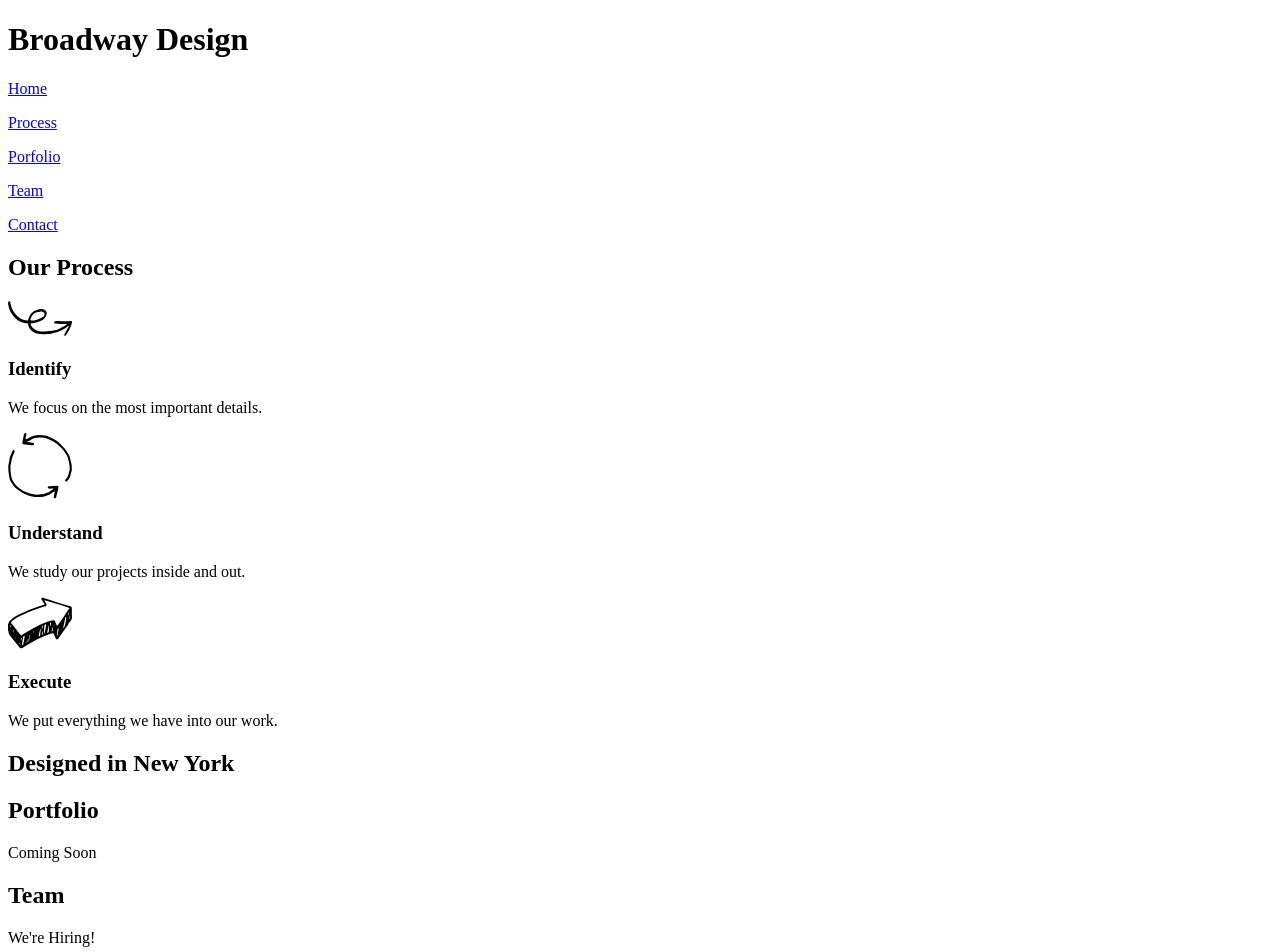
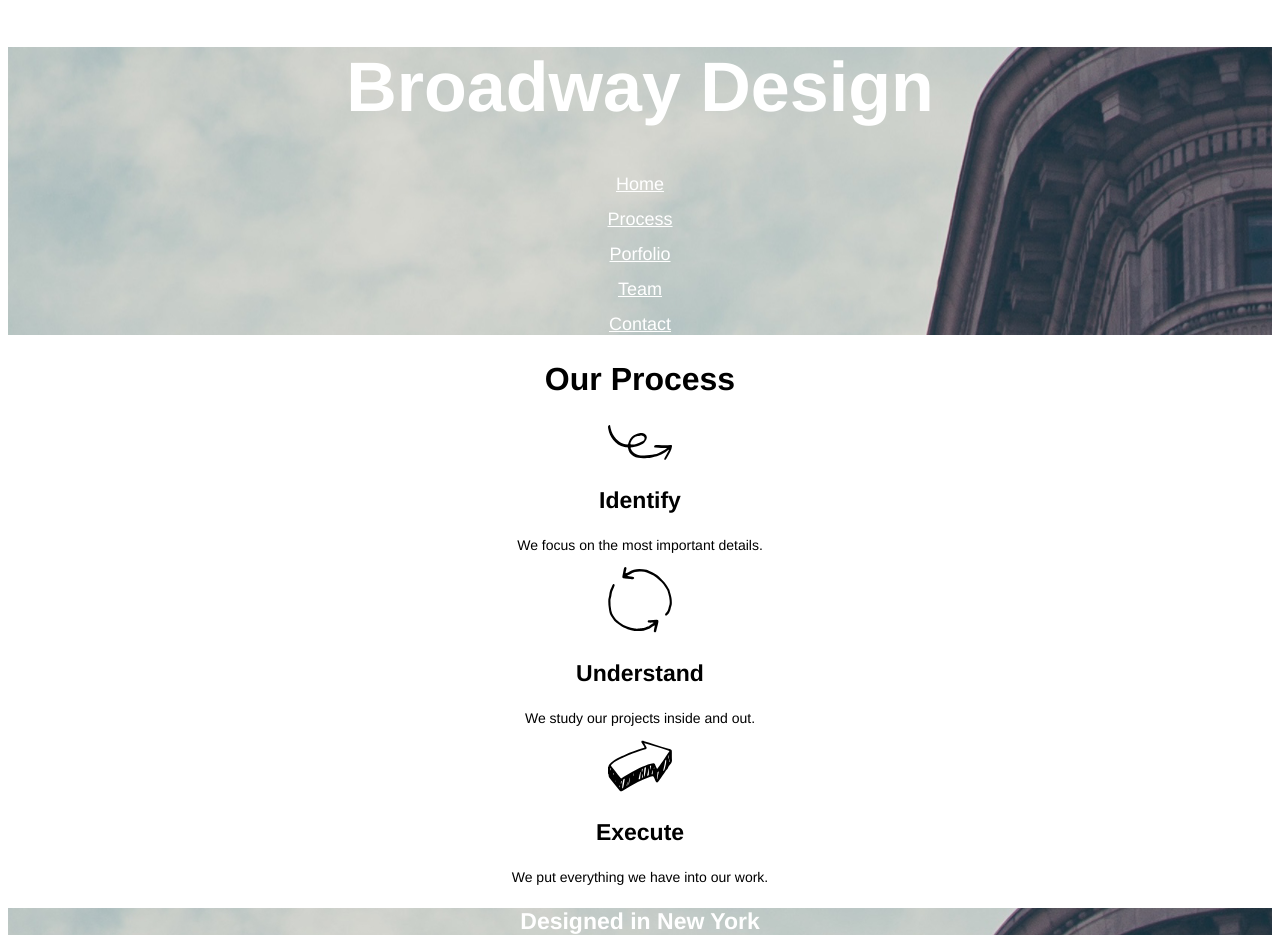
Before and after one commit to kjjtruong/broadway-design, a plain HTML site: page index.html in a window 1280 px wide. Shown: the top 952 px of the page. Drawn offline with Linux system fonts and the light colour scheme.

Commit message:
add CSS styling - project complete

```diff
--- a/index.html
+++ b/index.html
@@ -8,11 +8,11 @@
         <!-- Hero Section -->
         <div class="hero">
             <h1>Broadway Design</h1>
-            <p><a href="#" class="nav-link">Home</a></p>
-            <p><a href="#" class="nav-link">Process</a></p>
-            <p><a href="#" class="nav-link">Porfolio</a></p>
-            <p><a href="#" class="nav-link">Team</a></p>
-            <p><a href="#" class="nav-link">Contact</a></p>
+            <p><a href="#" class="btn-nav">Home</a></p>
+            <p><a href="#" class="btn-nav">Process</a></p>
+            <p><a href="#" class="btn-nav">Porfolio</a></p>
+            <p><a href="#" class="btn-nav">Team</a></p>
+            <p><a href="#" class="btn-nav">Contact</a></p>
         </div>
 
         <!-- Process Section -->
@@ -37,7 +37,7 @@
 
         <!-- Mini Hero Section -->
         <div class="hero">
-            <h2>Designed in New York</h2>
+            <h3>Designed in New York</h3>
         </div>
 
         <!-- About Section -->
--- a/resources/css/style.css
+++ b/resources/css/style.css
@@ -0,0 +1,43 @@
+body {
+    font-family: Helvetica, sans-serif;
+    text-align: center;
+}
+
+h1 {
+    font-size: 70px;
+    color: #fff;
+}
+
+h2 {
+    font-size: 32px;
+    font-weight: bold;
+}
+
+h3 {
+    font-size: 23px;
+    font-weight: bold;
+}
+
+.hero h3 {
+    color: #fff;
+}
+
+p {
+    font-size: 14px;
+}
+
+footer {
+    text-align: left;
+    background-color: dimgray;
+    font-size: 11px;
+    color: #fff;
+}
+
+.btn-nav {
+    font-size: 18px;
+    color: #fff;
+}
+
+.hero {
+    background-image: url('/resources/img/the-flatiron-building.png')
+}
```
